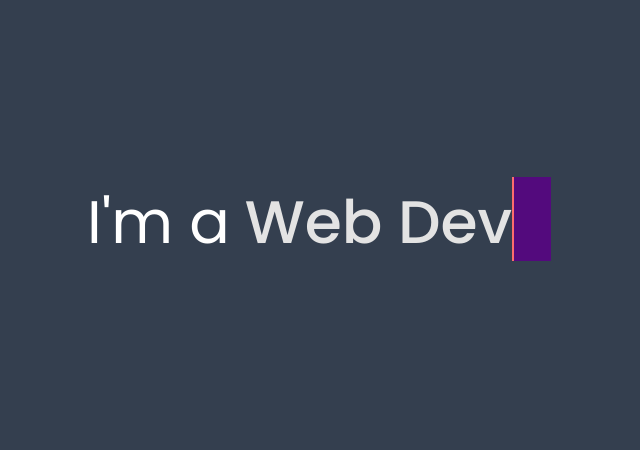
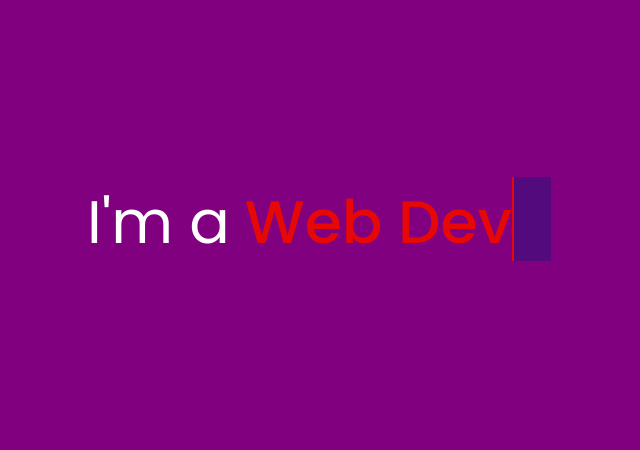
Before and after one commit to satvik-dev/sikkim-final-project, a plain HTML site: page index.html in a window 1280 px wide. Shown: the part 178-628 px from the top of the page, without its empty margins (321-961 px from the left). Drawn offline with Linux system fonts and the light colour scheme.

Commit message:
Update link.css

```diff
--- a/link.css
+++ b/link.css
@@ -22,7 +22,7 @@ justify-content: center;
 
 min-height: 100vh;
 
-background: #343F4F;
+background: #800080;
 
 }
 
@@ -58,7 +58,7 @@ overflow: hidden;
 
 list-style: none;
 
-color:  #e3e3e3;
+color:   #e60707;
 
 font-size: 60px;
 
@@ -106,7 +106,7 @@ width: 100%;
 
 background: #530a7d;
 
-border-left: 2px solid #FC6D6D;
+border-left: 2px solid #e60707;
 
 animation: typing 3s steps(10) infinite;
 
```
